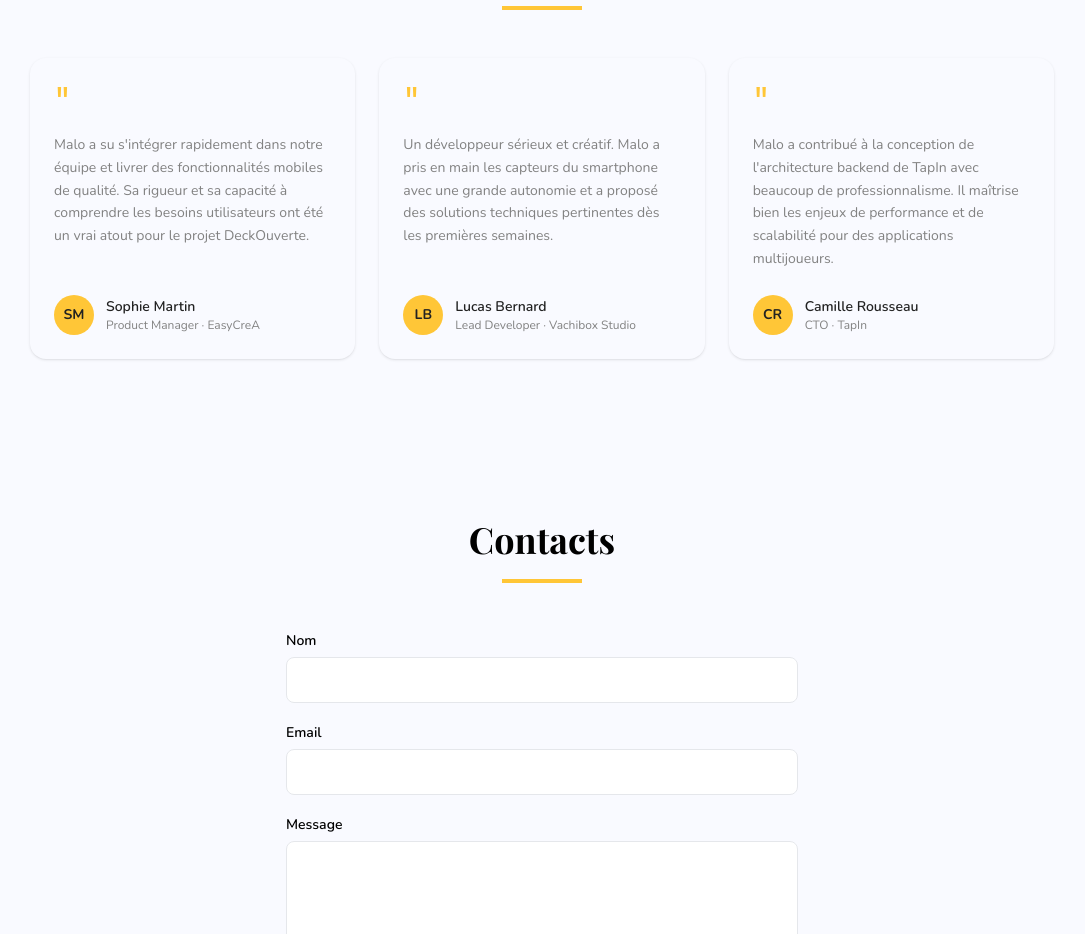
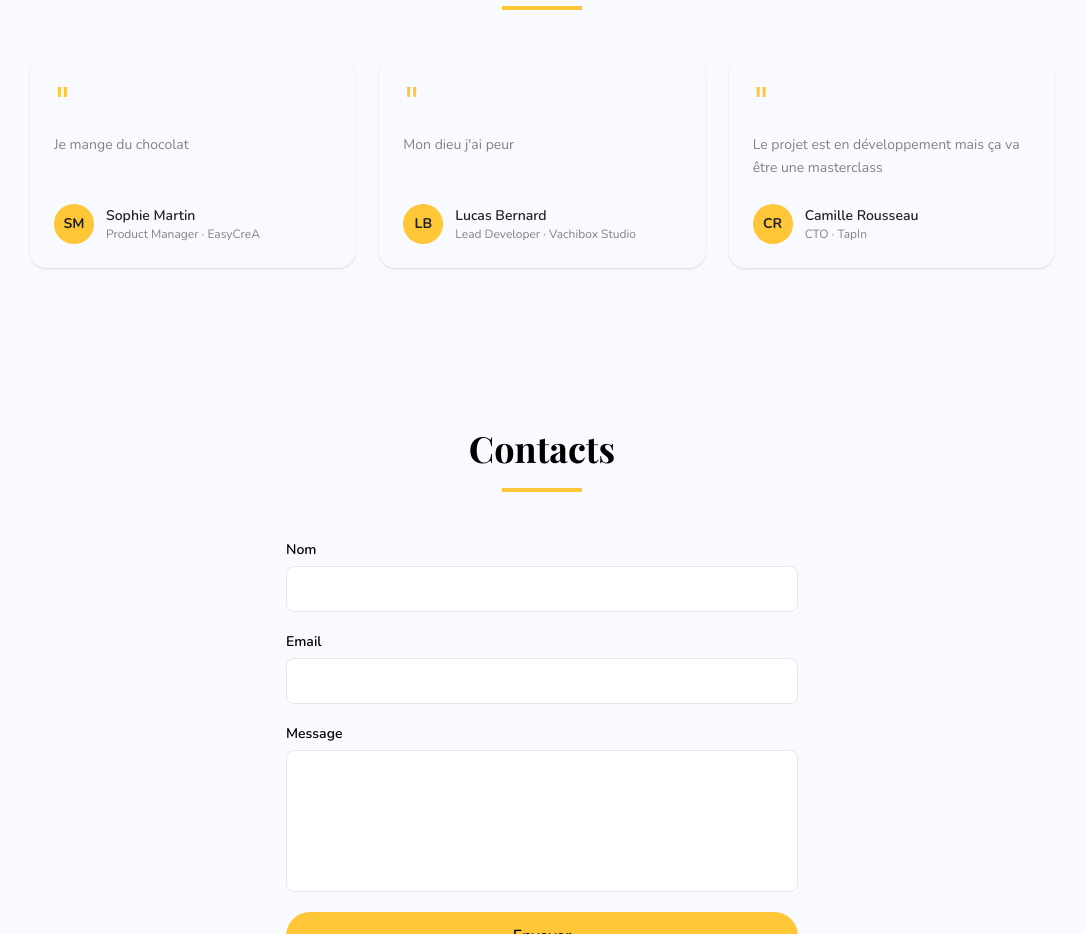
Before and after one commit to MaloCaparros/Portfoliov2, a React (Vite) app: page / in a window 1280 px wide. Shown: the part 2360-3294 px from the top of the page, without its empty margins (98-1183 px from the left). Built offline with nearby package versions, Linux system fonts and the light colour scheme; no server answers; a web font is replaced by a local one.

Commit message:
Feat : edit color + text témoignage

```diff
--- a/src/data/testimonials.ts
+++ b/src/data/testimonials.ts
@@ -5,7 +5,7 @@ const testimonials: Testimonial[] = [
     id: 1,
     name: 'Sophie Martin',
     role: 'Product Manager · EasyCreA',
-    text: "Malo a su s'intégrer rapidement dans notre équipe et livrer des fonctionnalités mobiles de qualité. Sa rigueur et sa capacité à comprendre les besoins utilisateurs ont été un vrai atout pour le projet DeckOuverte.",
+    text: "Je mange du chocolat",
     initials: 'SM',
     visible: true,
   },
@@ -13,7 +13,7 @@ const testimonials: Testimonial[] = [
     id: 2,
     name: 'Lucas Bernard',
     role: 'Lead Developer · Vachibox Studio',
-    text: "Un développeur sérieux et créatif. Malo a pris en main les capteurs du smartphone avec une grande autonomie et a proposé des solutions techniques pertinentes dès les premières semaines.",
+    text: "Mon dieu j'ai peur",
     initials: 'LB',
     visible: true,
   },
@@ -21,7 +21,7 @@ const testimonials: Testimonial[] = [
     id: 3,
     name: 'Camille Rousseau',
     role: 'CTO · TapIn',
-    text: "Malo a contribué à la conception de l'architecture backend de TapIn avec beaucoup de professionnalisme. Il maîtrise bien les enjeux de performance et de scalabilité pour des applications multijoueurs.",
+    text: "Le projet est en développement mais ça va être une masterclass",
     initials: 'CR',
     visible: true,
   },
--- a/src/pages/AdminProjectsPage.tsx
+++ b/src/pages/AdminProjectsPage.tsx
@@ -116,7 +116,7 @@ function AdminProjectsPage() {
                         </button>
                         <button
                           onClick={() => setDeleteTargetId(p.id)}
-                          className="font-nunito text-sm px-3 py-1.5 rounded-lg bg-red-50 text-red-500 hover:bg-red-100 transition-colors"
+                          className="font-nunito text-sm px-3 py-1.5 rounded-lg bg-red-500 text-white hover:bg-red-100 hover:text-black transition-colors"
                         >
                           Supprimer
                         </button>
--- a/src/pages/AdminTestimonialsPage.tsx
+++ b/src/pages/AdminTestimonialsPage.tsx
@@ -131,7 +131,7 @@ function AdminTestimonialsPage() {
                         </button>
                         <button
                           onClick={() => setDeleteTargetId(t.id)}
-                          className="font-nunito text-sm px-3 py-1.5 rounded-lg bg-red-50 text-red-500 hover:bg-red-100 transition-colors"
+                          className="font-nunito text-sm px-3 py-1.5 rounded-lg bg-red-500 text-white hover:bg-red-100 hover:text-black transition-colors"
                         >
                           Supprimer
                         </button>
```
